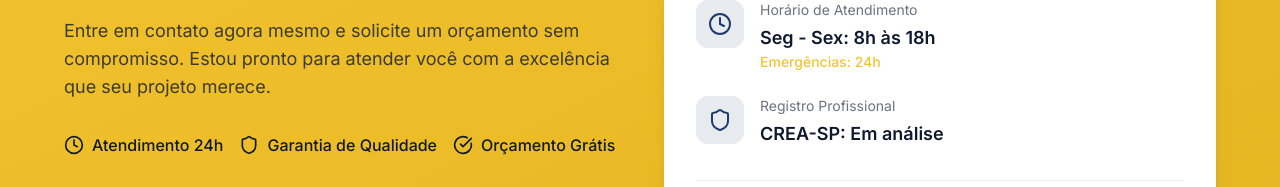
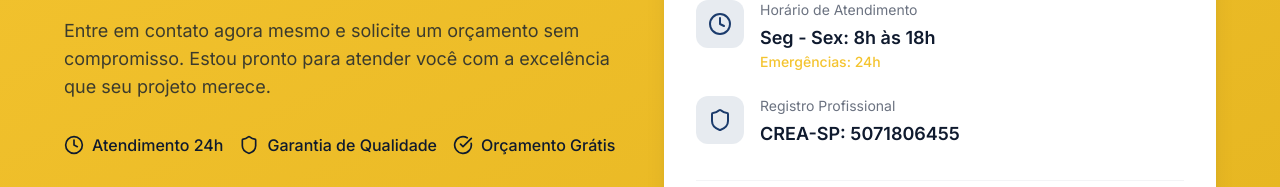
Before and after one commit to nielsonjunior/site-pessoal, a React (Vite) app: page / in a window 1280 px wide. Shown: the part 5306-5493 px from the top of the page. Built offline with nearby package versions, Linux system fonts and the light colour scheme.

Commit message:
Atualizar o CTA.tsx

```diff
--- a/src/components/sections/CTA.tsx
+++ b/src/components/sections/CTA.tsx
@@ -107,7 +107,7 @@ export function CTA() {
                 <div>
                   <p className="text-sm text-gray-500 mb-1">Registro Profissional</p>
                   <p className="text-lg font-semibold text-[#0F1A2E]">
-                    CREA-SP: Em análise
+                    CREA-SP: 5071806455
                   </p>
                 </div>
               </div>
```
